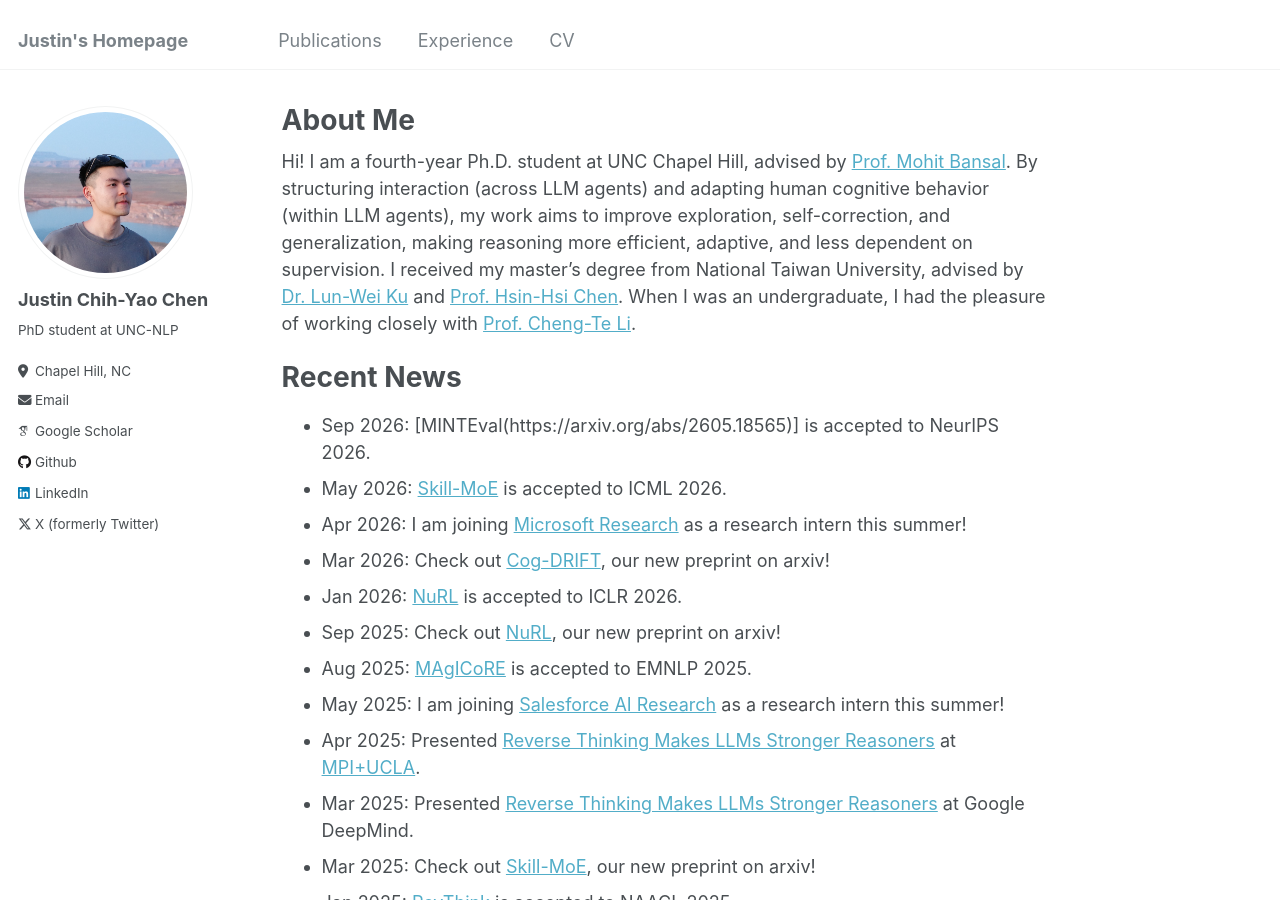
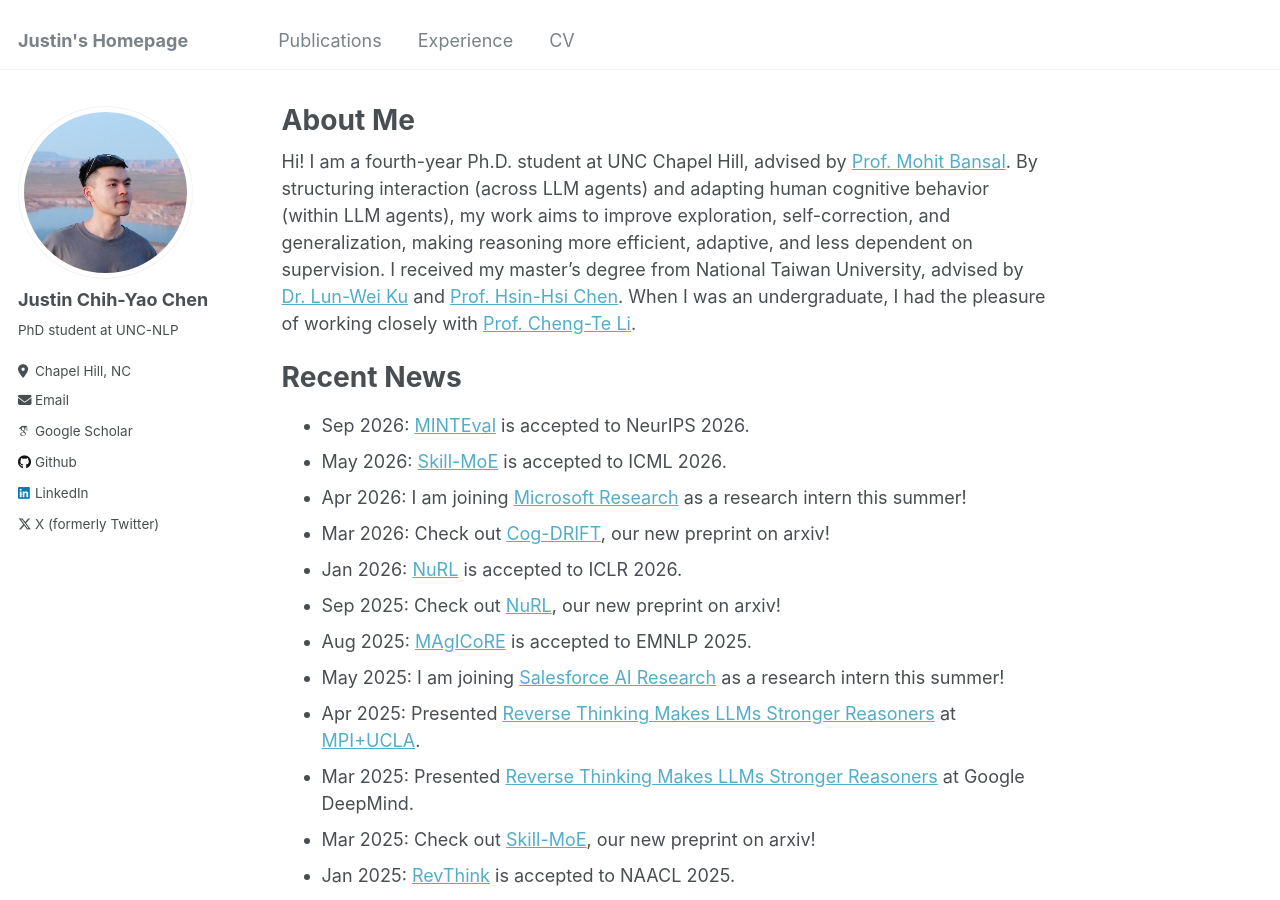
Before and after one commit to dinobby/dinobby.github.io, a Jekyll site: the page built from _pages/about.md, in a window 1280 px wide and 900 px high. Built offline with Jekyll 4.4.1, drawn with Linux system fonts in a browser that asks for light colours; some web fonts are replaced.

Commit message:
Fix link formatting for MINTEval news entry

```diff
--- a/_pages/about.md
+++ b/_pages/about.md
@@ -11,7 +11,7 @@ Hi! I am a fourth-year Ph.D. student at UNC Chapel Hill, advised by [Prof. Mohit
 I received my master's degree from National Taiwan University, advised by [Dr. Lun-Wei Ku](https://www.iis.sinica.edu.tw/pages/lwku/index_zh.html){:target="\_blank"} and [Prof. Hsin-Hsi Chen](http://nlg.csie.ntu.edu.tw/advisor.php){:target="\_blank"}. When I was an undergraduate, I had the pleasure of working closely with [Prof. Cheng-Te Li](https://sites.google.com/view/chengteli/){:target="\_blank"}.
 
 # Recent News
-- Sep 2026: [MINTEval(https://arxiv.org/abs/2605.18565)] is accepted to NeurIPS 2026.
+- Sep 2026: [MINTEval](https://arxiv.org/abs/2605.18565) is accepted to NeurIPS 2026.
 - May 2026: [Skill-MoE](https://skill-moe.github.io/) is accepted to ICML 2026.
 - Apr 2026: I am joining [Microsoft Research](https://www.microsoft.com/en-us/research/group/copilot-tuning-research/) as a research intern this summer!
 - Mar 2026: Check out [Cog-DRIFT](https://arxiv.org/abs/2604.04767), our new preprint on arxiv!
```
